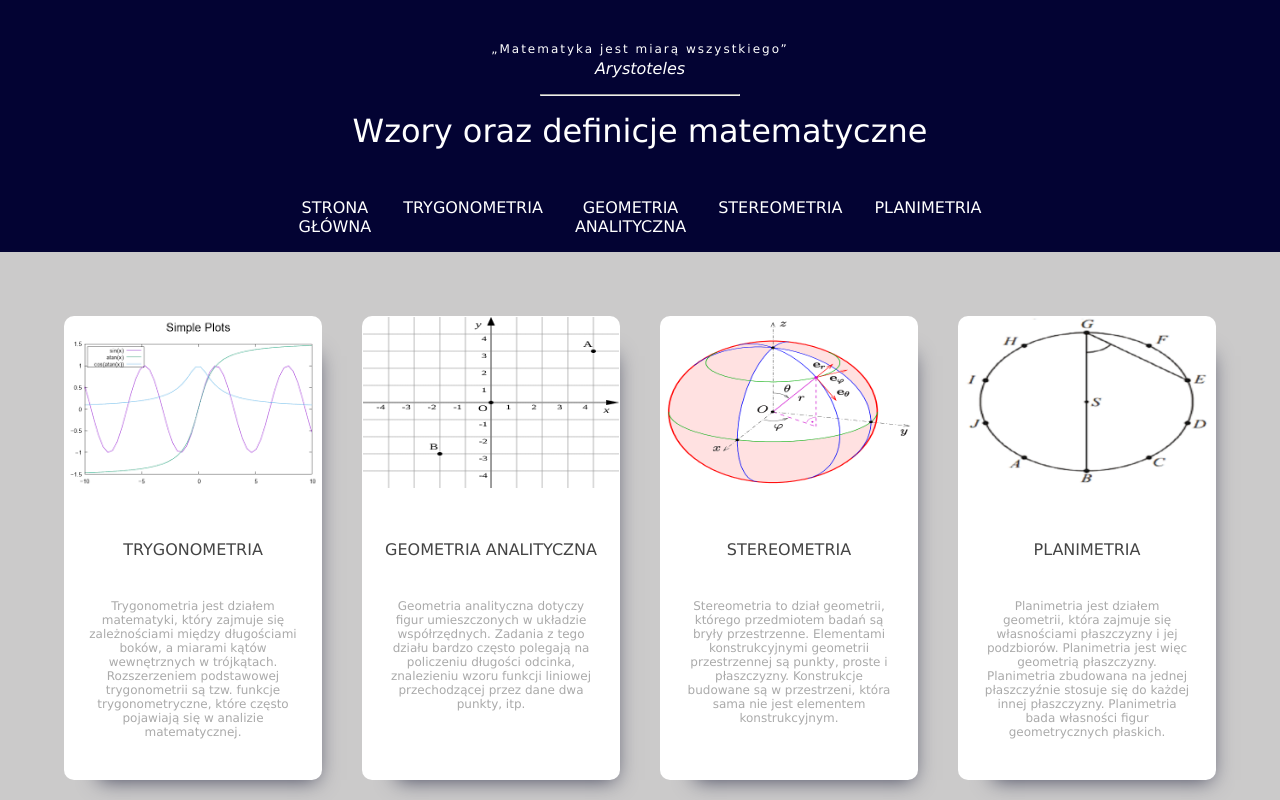
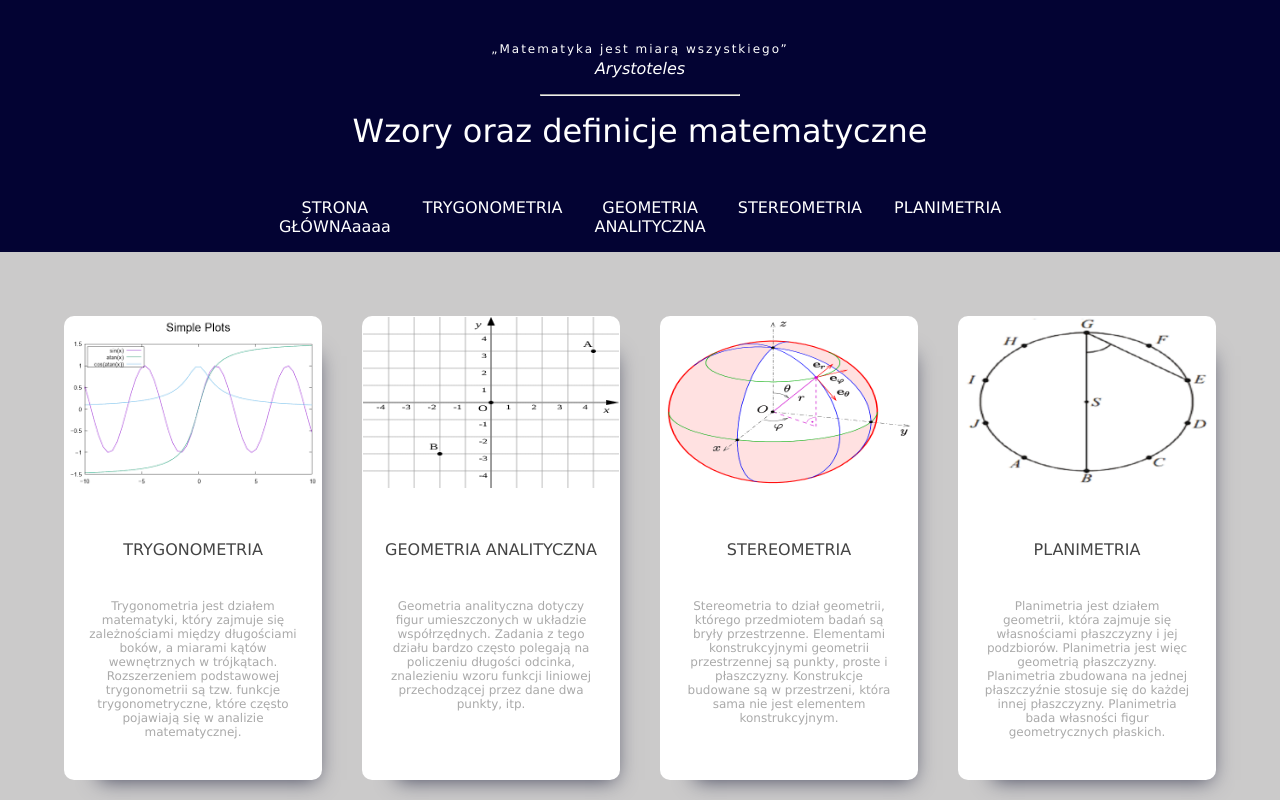
Before and after one commit to mateuszlamla/projekcik_roczny, a plain HTML site: page index.html in a window 1280 px wide. Shown: the top 800 px of the page. Drawn offline with Linux system fonts and the light colour scheme.

Commit message:
Update index.html

```diff
--- a/index.html
+++ b/index.html
@@ -16,7 +16,7 @@
         <h1 class="header__title">Wzory oraz definicje matematyczne</h1>
         <nav>
             <ul class="header__list">
-                <li class="header__element"> <a href="index.html" class="header__link">STRONA <br> GŁÓWNA</a></li>
+                <li class="header__element"> <a href="index.html" class="header__link">STRONA <br> GŁÓWNAaaaa</a></li>
                 <li class="header__element"><a href="trygonometria.html" class="header__link">TRYGONOMETRIA</a></li>
                 <li class="header__element"><a href="geometria_analityczna.html" class="header__link">GEOMETRIA  <br> ANALITYCZNA</a></li>
                 <li class="header__element"><a href="stereometria.html" class="header__link">STEREOMETRIA</a></li>
```
